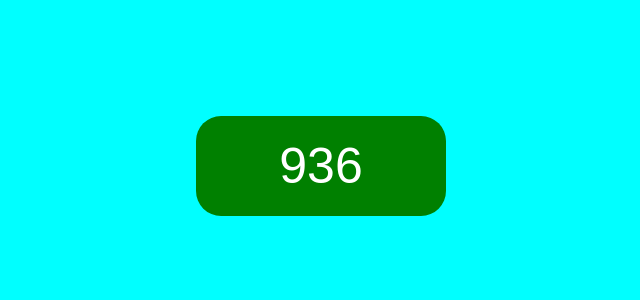
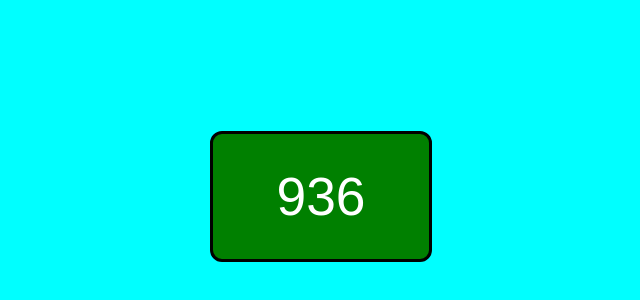
Before and after one commit to spetterman66/random-number-generator, a plain HTML site: page index.html in a window 1280 px wide. Shown: the part 204-504 px from the top of the page, without its empty margins (319-959 px from the left). Drawn offline with Linux system fonts and the light colour scheme.

Commit message:
Add files via upload

```diff
--- /dev/null
+++ b/gen.css
@@ -0,0 +1,25 @@
+html, body {
+    height: 100%;
+    background: aqua;
+    margin: 0;
+    text-align: center;
+    overflow: hidden;
+    display: flex;
+    flex-direction: column;
+    justify-content: center;
+    align-items: center;
+}
+button {
+    background: green;
+    color: white;
+    cursor: pointer;
+    border: solid black;
+    border-radius: 3px;
+    padding: 8px 16px;
+    zoom: 4;
+}
+button:hover, button:focus {
+    background: white;
+    color: green;
+    border: solid white;
+}
--- /dev/null
+++ b/gen.js
@@ -0,0 +1,2 @@
+document.getElementById("generator").innerHTML =
+                Math.floor(Math.random() * 1000);
--- a/index.html
+++ b/index.html
@@ -8,44 +8,16 @@
     <meta name="keywords"
         content="random number generator, random number, random number generation, random number generator, random number gen">
     <meta name="theme-color" content="#00ffee" />
-        <link rel="icon" type="image/ico" href="e.ico">
+    <link rel="icon" sizes="192x192" href="favicon.ico" type="image/x-icon" />
     <meta name="description" content="Number generator - Click the button to generate a new number">
     <link rel="manifest" href="manifest.json">
-        <style>
-            html,
-            body {
-                height: 100%;
-                background: aqua;
-                margin: 0;
-                text-align: center;
-                overflow: hidden;
-            }
-
-            button {
-                background: green;
-                color: white;
-                cursor: pointer;
-                border: 0;
-                height: 100px;
-                width: 250px;
-                font-size: 50px;
-                margin: auto auto auto;
-                position: relative;
-                top: 40%;
-                border-radius: 25px;
-                vertical-align: middle;
-                text-align: center;
-            }
-        </style>
+    <link rel=stylesheet href="gen.css">
     <title>Random Number Generator</title>
 </head>
 
 <body>
-        <button id="r" onclick="window.location.reload()"></button>
-        <script>
-            document.getElementById("r").innerHTML =
-                Math.floor(Math.random() * 1000);
-        </script>
+    <button id="generator" onclick="window.location.reload()"></button>
+    <script src="gen.js"></script>
 </body>
 
 </html>
```
Lines whose indentation alone changed are shown as unchanged.
